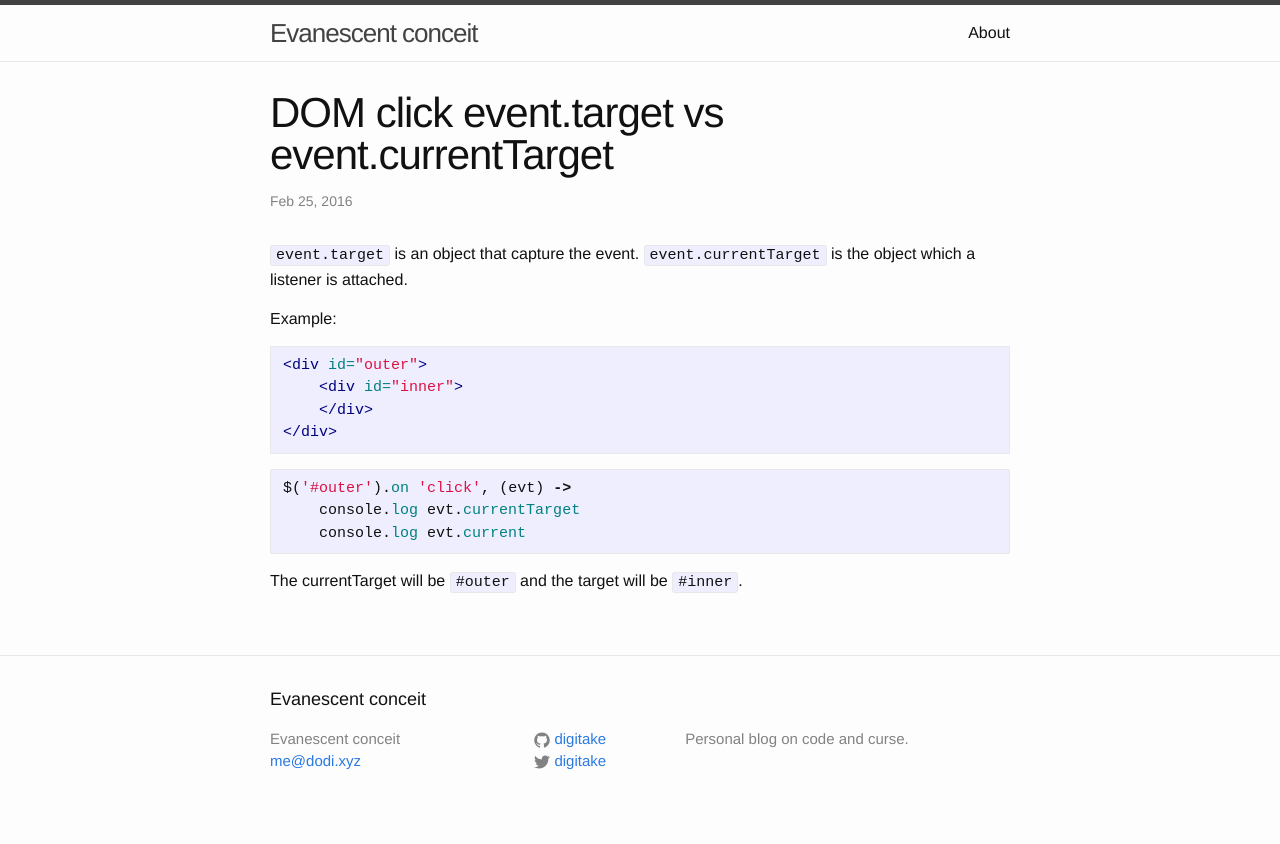
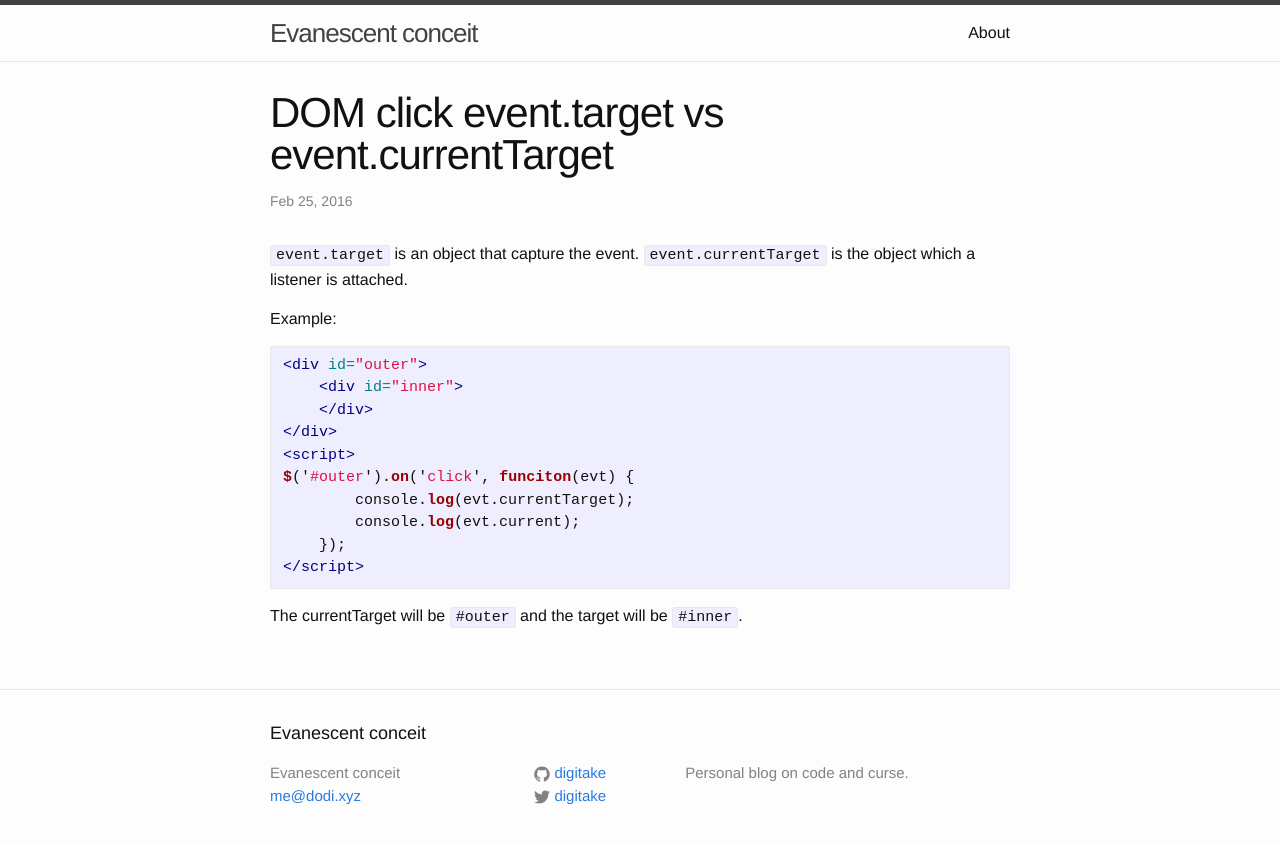
Before and after one commit to digitake/digitake.github.io, a Jekyll site: the page built from _posts/2016-02-26-DOM-click-event-target-vs-currentTarget.markdown, in a window 1280 px wide. Shown: the top 844 px of the page. Built offline with Jekyll 4.4.1, drawn with Linux system fonts in a browser that asks for light colours.

Commit message:
target vs currentTarget in DOM click event.

````diff
--- a/_posts/2016-02-26-DOM-click-event-target-vs-currentTarget.markdown
+++ b/_posts/2016-02-26-DOM-click-event-target-vs-currentTarget.markdown
@@ -14,12 +14,12 @@ Example:
     <div id="inner">
     </div>
 </div>
-```
-
-```coffeescript
-$('#outer').on 'click', (evt) ->
-    console.log evt.currentTarget
-    console.log evt.current
+<script>
+$('#outer').on('click', funciton(evt) {
+        console.log(evt.currentTarget);
+        console.log(evt.current);
+    });
+</script>
 ```
 
 The currentTarget will be `#outer` and the target will be `#inner`.
````
